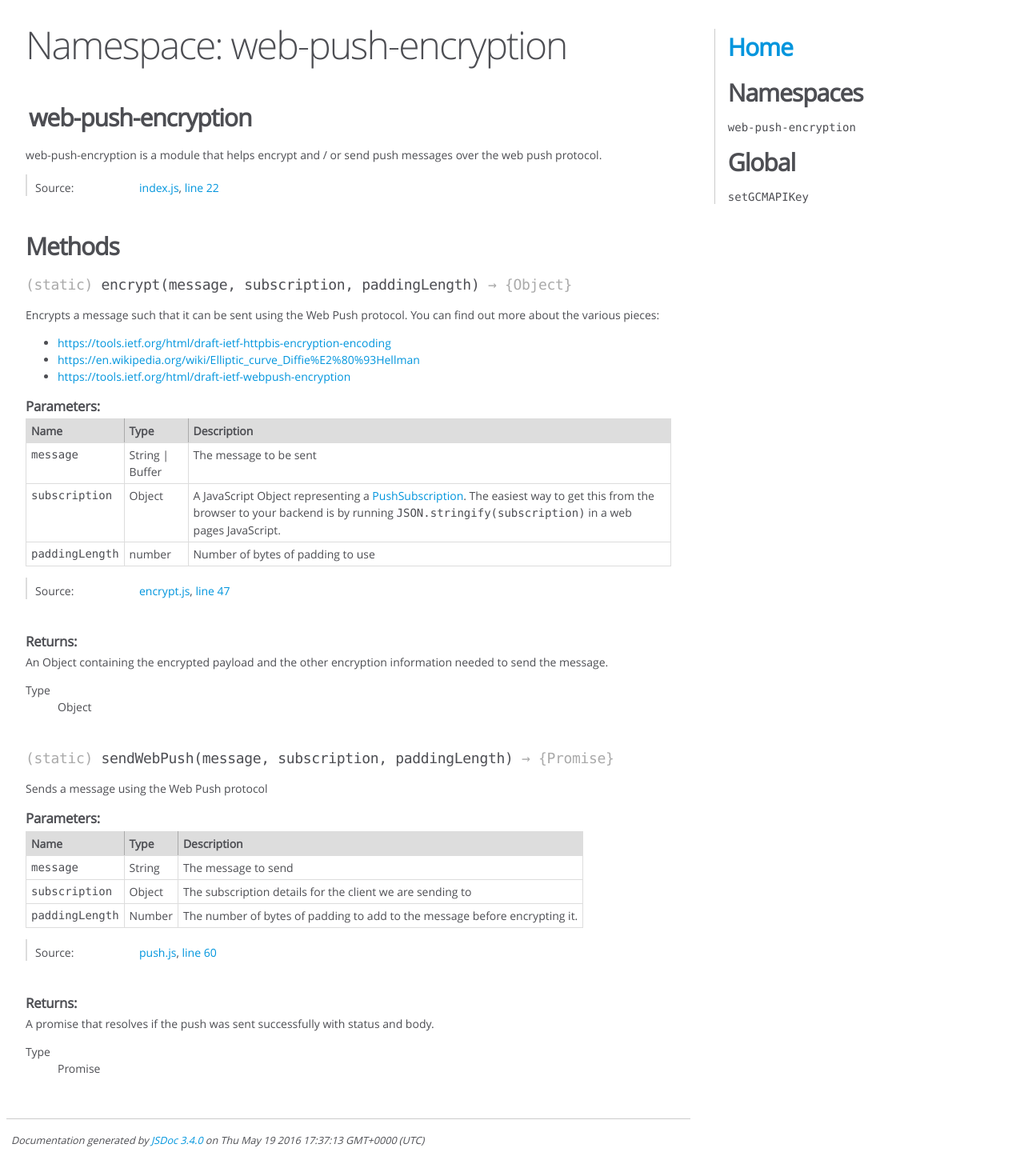
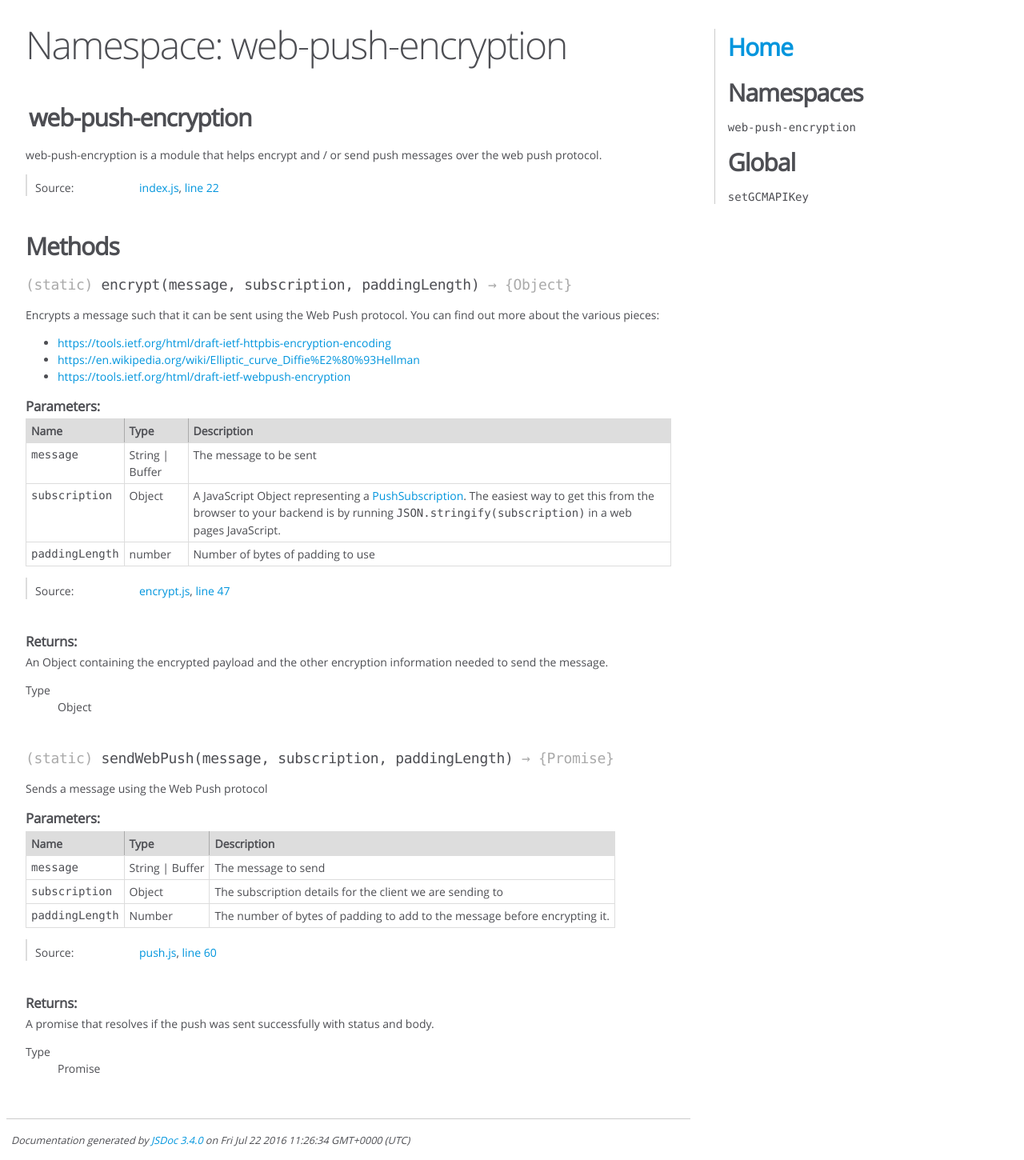
Before and after one commit to googlearchive/web-push-encryption, a Jekyll site: the page docs/master/web-push-encryption.html, which Jekyll copies as it is, in a window 1280 px wide. Shown: the whole page at 80% size. Built offline with Jekyll 4.4.1, drawn with Linux system fonts in a browser that asks for light colours.

```diff
--- a/docs/master/encrypt.js.html
+++ b/docs/master/encrypt.js.html
@@ -303,7 +303,7 @@ module.exports = encrypt;
 <br class="clear">
 
 <footer>
-    Documentation generated by <a href="https://github.com/jsdoc3/jsdoc">JSDoc 3.4.0</a> on Thu May 19 2016 17:37:13 GMT+0000 (UTC)
+    Documentation generated by <a href="https://github.com/jsdoc3/jsdoc">JSDoc 3.4.0</a> on Fri Jul 22 2016 11:26:34 GMT+0000 (UTC)
 </footer>
 
 <script> prettyPrint(); </script>
--- a/docs/master/global.html
+++ b/docs/master/global.html
@@ -249,7 +249,7 @@
 <br class="clear">
 
 <footer>
-    Documentation generated by <a href="https://github.com/jsdoc3/jsdoc">JSDoc 3.4.0</a> on Thu May 19 2016 17:37:13 GMT+0000 (UTC)
+    Documentation generated by <a href="https://github.com/jsdoc3/jsdoc">JSDoc 3.4.0</a> on Fri Jul 22 2016 11:26:34 GMT+0000 (UTC)
 </footer>
 
 <script> prettyPrint(); </script>
--- a/docs/master/index.html
+++ b/docs/master/index.html
@@ -98,7 +98,7 @@ the License.</p></article>
 <br class="clear">
 
 <footer>
-    Documentation generated by <a href="https://github.com/jsdoc3/jsdoc">JSDoc 3.4.0</a> on Thu May 19 2016 17:37:13 GMT+0000 (UTC)
+    Documentation generated by <a href="https://github.com/jsdoc3/jsdoc">JSDoc 3.4.0</a> on Fri Jul 22 2016 11:26:34 GMT+0000 (UTC)
 </footer>
 
 <script> prettyPrint(); </script>
--- a/docs/master/index.js.html
+++ b/docs/master/index.js.html
@@ -73,7 +73,7 @@ module.exports = {
 <br class="clear">
 
 <footer>
-    Documentation generated by <a href="https://github.com/jsdoc3/jsdoc">JSDoc 3.4.0</a> on Thu May 19 2016 17:37:13 GMT+0000 (UTC)
+    Documentation generated by <a href="https://github.com/jsdoc3/jsdoc">JSDoc 3.4.0</a> on Fri Jul 22 2016 11:26:34 GMT+0000 (UTC)
 </footer>
 
 <script> prettyPrint(); </script>
--- a/docs/master/web-push-encryption.html
+++ b/docs/master/web-push-encryption.html
@@ -374,6 +374,9 @@ The easiest way to get this from the browser to your backend is by running
 
 
 <span class="param-type">String</span>
+|
+
+<span class="param-type">Buffer</span>
 
 
 
@@ -543,7 +546,7 @@ The easiest way to get this from the browser to your backend is by running
 <br class="clear">
 
 <footer>
-    Documentation generated by <a href="https://github.com/jsdoc3/jsdoc">JSDoc 3.4.0</a> on Thu May 19 2016 17:37:13 GMT+0000 (UTC)
+    Documentation generated by <a href="https://github.com/jsdoc3/jsdoc">JSDoc 3.4.0</a> on Fri Jul 22 2016 11:26:34 GMT+0000 (UTC)
 </footer>
 
 <script> prettyPrint(); </script>
```
Also changed, not shown: docs/master/push.js.html (+13 -8 lines).
